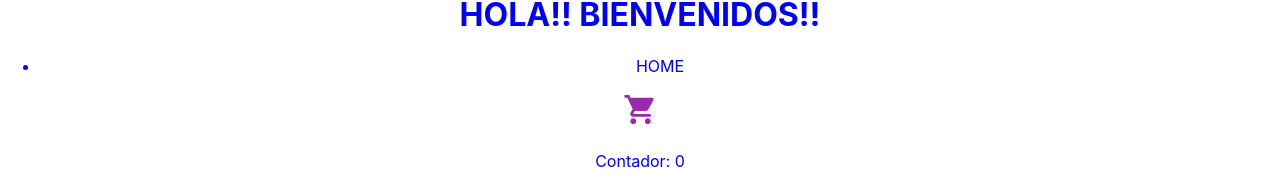
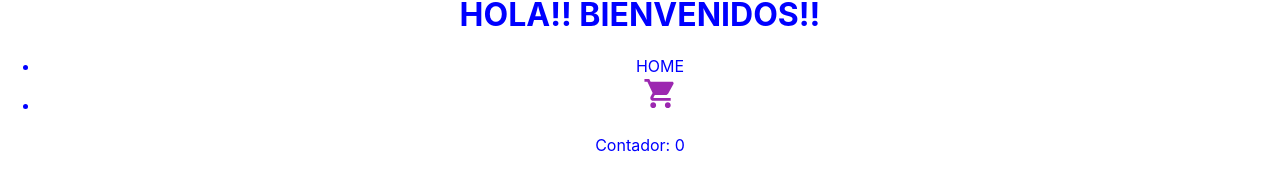
Before and after one commit to JuanitoMachado/PrimeraEntregaProyectoReact, a React (Create React App) app: page / in a window 1280 px wide. Shown: the part 327-501 px from the top of the page. Built offline with nearby package versions, Linux system fonts and the light colour scheme.

Commit message:
correccion carrito

```diff
--- a/src/App.js
+++ b/src/App.js
@@ -34,8 +34,6 @@ const App = () => {
 
           <NavBar menu='HOME'/>
 
-          <CartWidget/>
-
           </div>
 
           <p className='Center'>Contador: {counter}</p>
--- a/src/components/NavBar.js
+++ b/src/components/NavBar.js
@@ -1,11 +1,14 @@
 import '../App.css';
-
+import CartWidget from './CartWidget/CartWitdget';
 const NavBar = ({menu}) => {
     return(
         <nav>
             <ul className='nav'>
                 <li>
                 {menu}
+                </li>
+                <li>
+                <CartWidget/>
                 </li>
            </ul>
         </nav>
```
